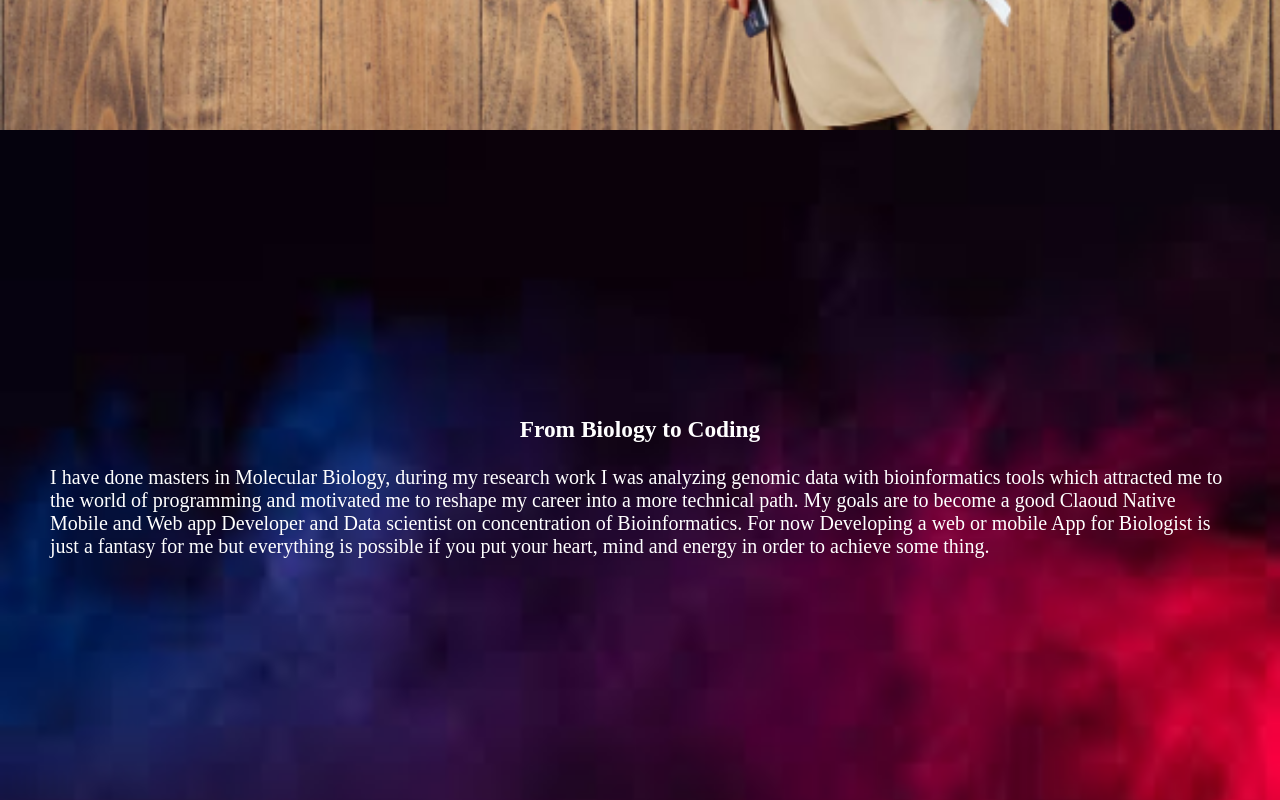
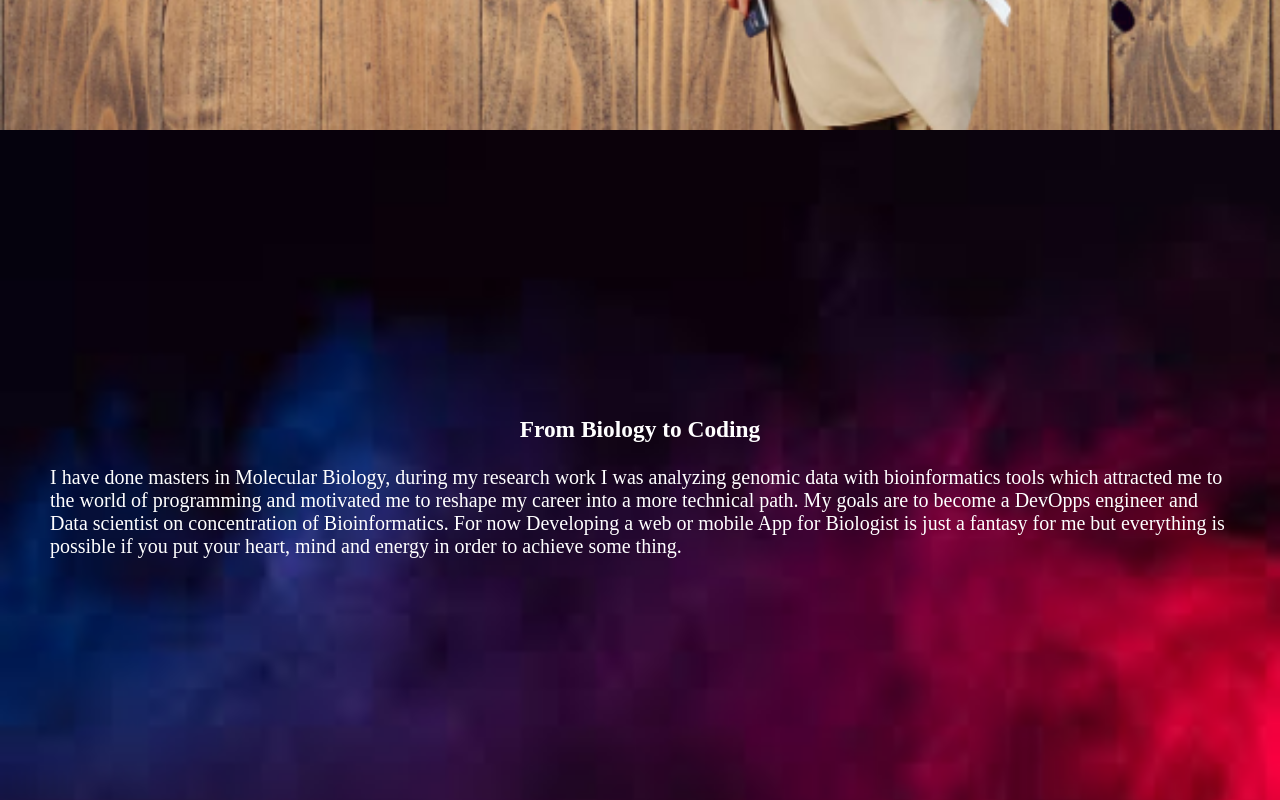
Before and after one commit to AjabGul/ajab-javascriptprojects, a plain HTML site: page index.html in a window 1280 px wide. Shown: the part 700-1500 px from the top of the page. Drawn offline with Linux system fonts and the light colour scheme.

Commit message:
Update index.html

```diff
--- a/index.html
+++ b/index.html
@@ -44,7 +44,7 @@
         I have done masters in Molecular Biology, during my research work I was analyzing genomic data with
         bioinformatics tools which attracted me to the world of programming and motivated me to reshape my career into a
         more
-        technical path. My goals are to become a good Claoud Native Mobile and Web app Developer and Data scientist on concentration of
+        technical path. My goals are to become a DevOpps engineer and Data scientist on concentration of
         Bioinformatics. For now Developing a web or mobile App for Biologist
         is just a fantasy for me but everything is possible if you put your heart, mind and energy in order to achieve
         some thing.
```
